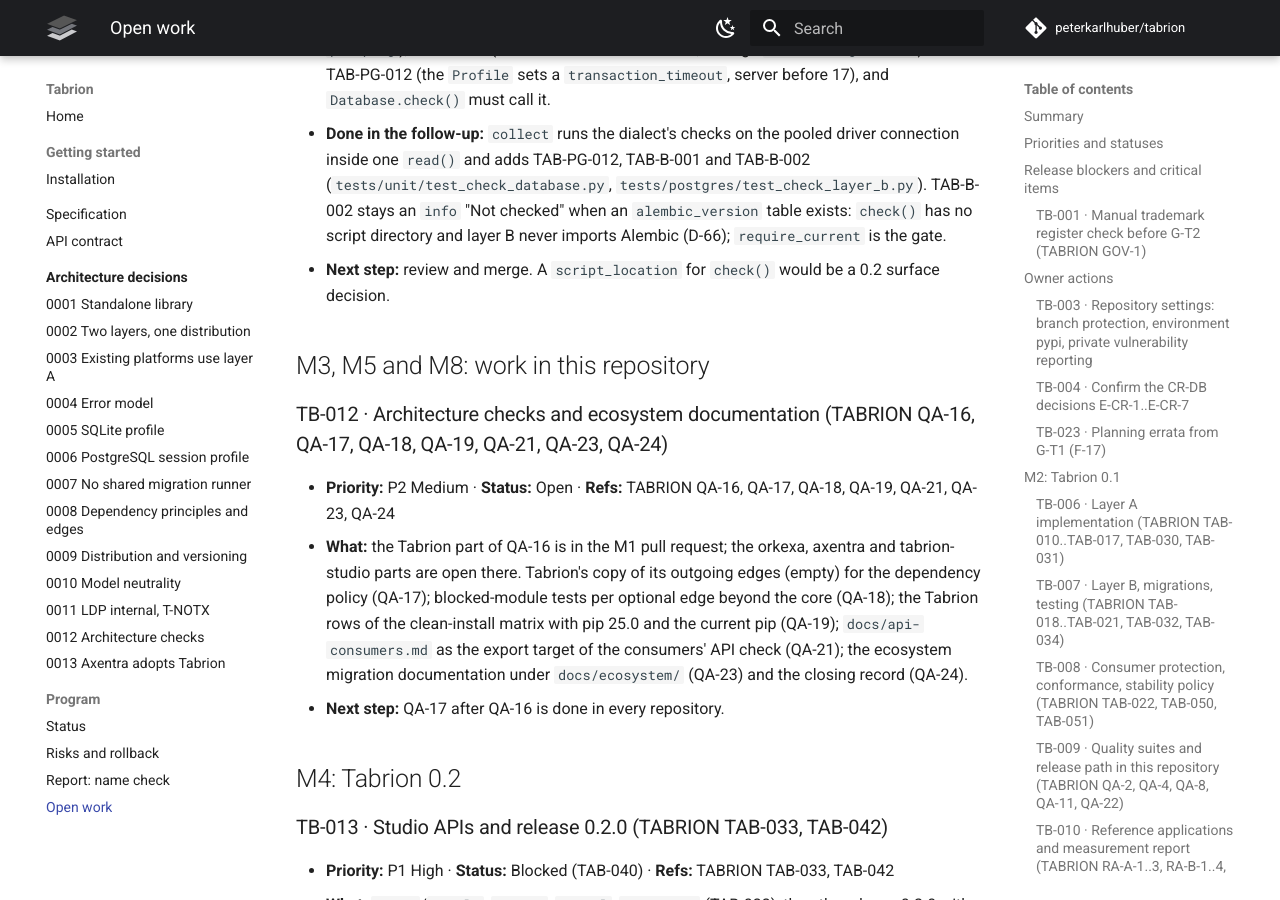
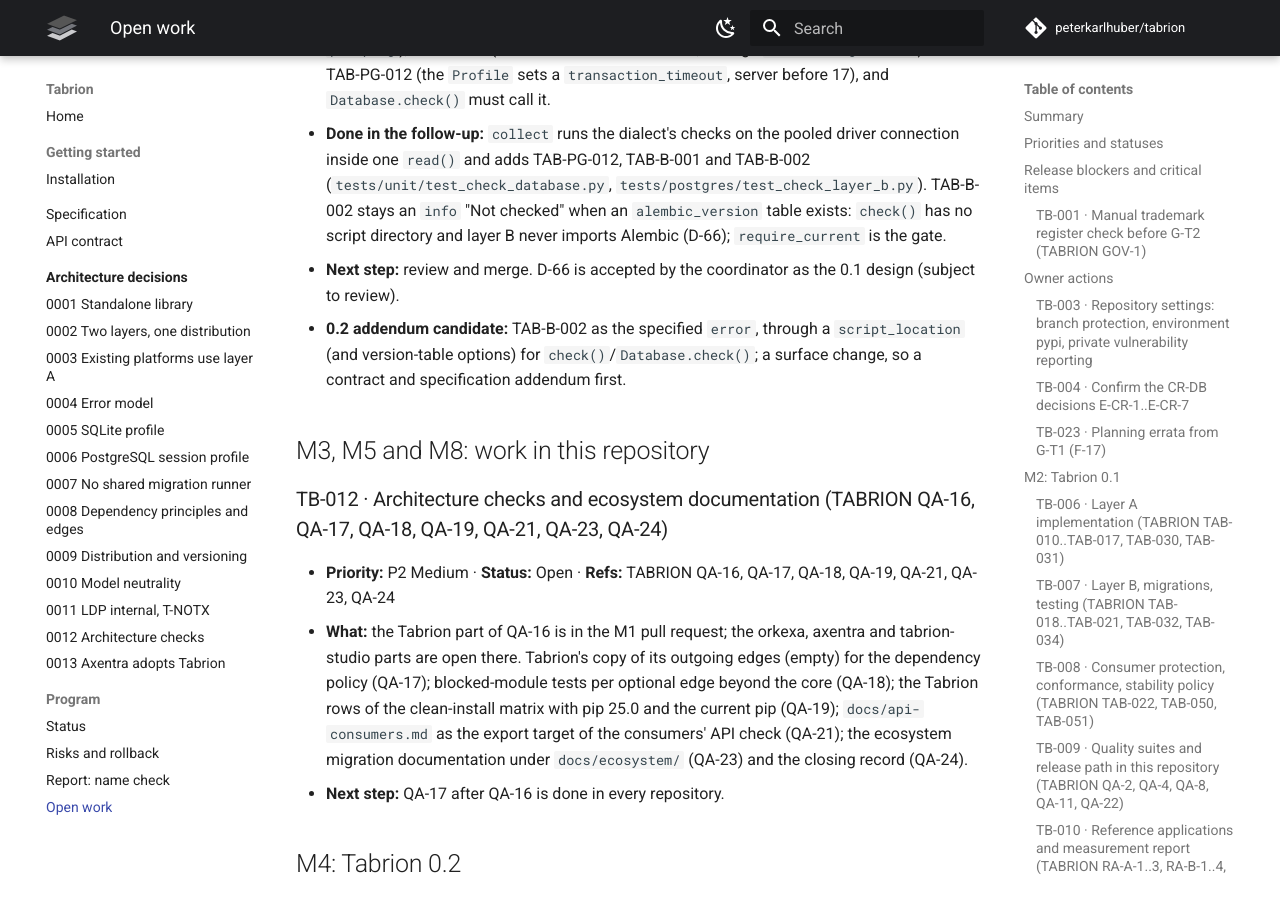
Before and after one commit to peterkarlhuber/tabrion, an MkDocs documentation site: the page built from docs/TODO.md, in a window 1280 px wide and 900 px high, scrolled down 6964 px. Built offline with MkDocs 1.6.1 and Material for MkDocs 9.7.7, drawn with Linux system fonts in a browser that asks for light colours; comment, search, counter and statistics services are not loaded.

Commit message:
TODO TB-060: record TAB-B-002 as error as a 0.2 addendum candidate (D-66)
Co-Authored-By: Claude Opus 5.5 <noreply@anthropic.com>
Claude-Session: https://claude.ai/code/session_011tY7TC7Nu5VGro3DJGJcv8

```diff
--- a/docs/TODO.md
+++ b/docs/TODO.md
@@ -220,7 +220,9 @@ Things only the owner can do; the agent lacks the rights or must not do them. Mi
   `read()` and adds TAB-PG-012, TAB-B-001 and TAB-B-002 (`tests/unit/test_check_database.py`,
   `tests/postgres/test_check_layer_b.py`). TAB-B-002 stays an `info` "Not checked" when an `alembic_version` table
   exists: `check()` has no script directory and layer B never imports Alembic (D-66); `require_current` is the gate.
-- **Next step:** review and merge. A `script_location` for `check()` would be a 0.2 surface decision.
+- **Next step:** review and merge. D-66 is accepted by the coordinator as the 0.1 design (subject to review).
+- **0.2 addendum candidate:** TAB-B-002 as the specified `error`, through a `script_location` (and version-table
+  options) for `check()`/`Database.check()`; a surface change, so a contract and specification addendum first.
 
 ## M3, M5 and M8: work in this repository
 
```
